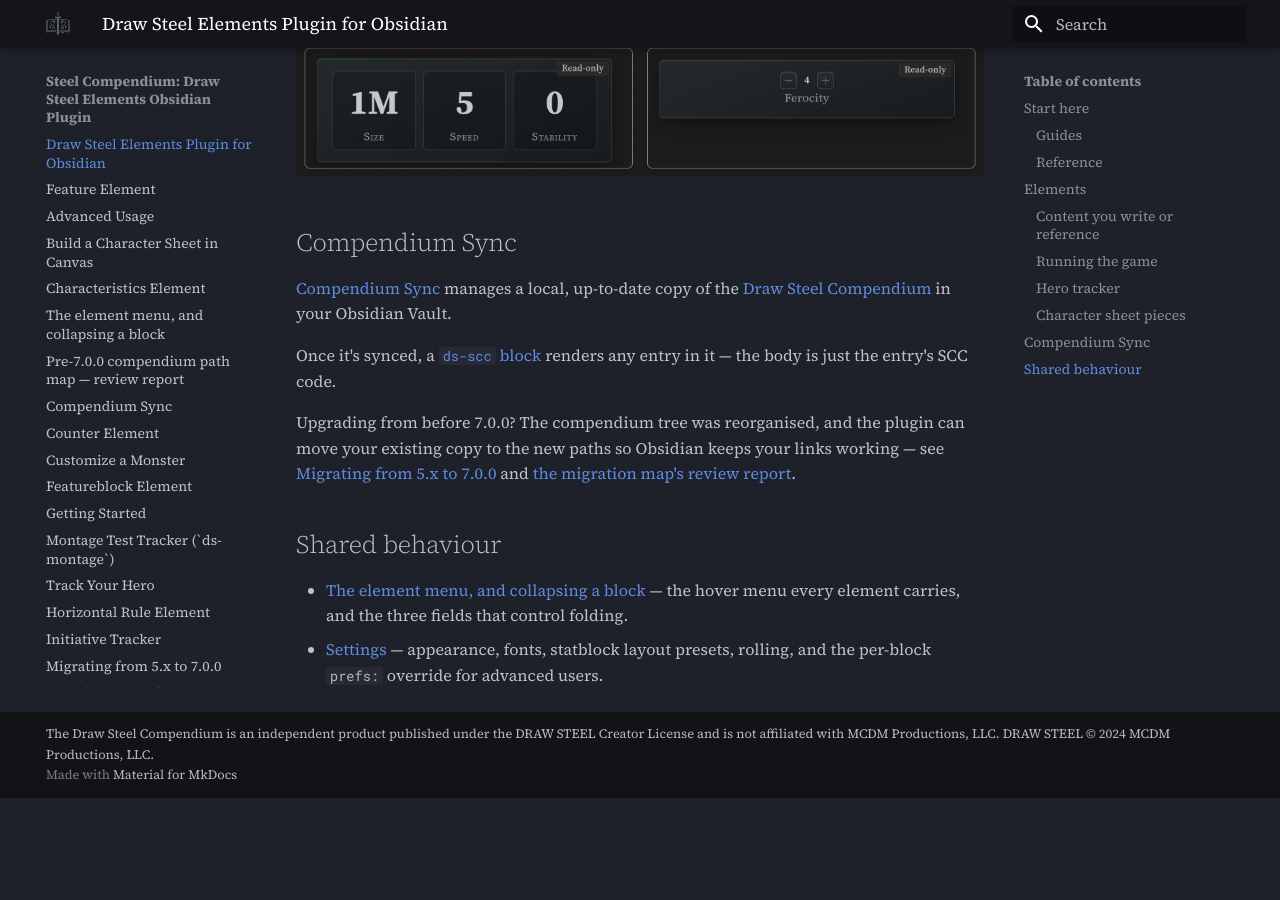
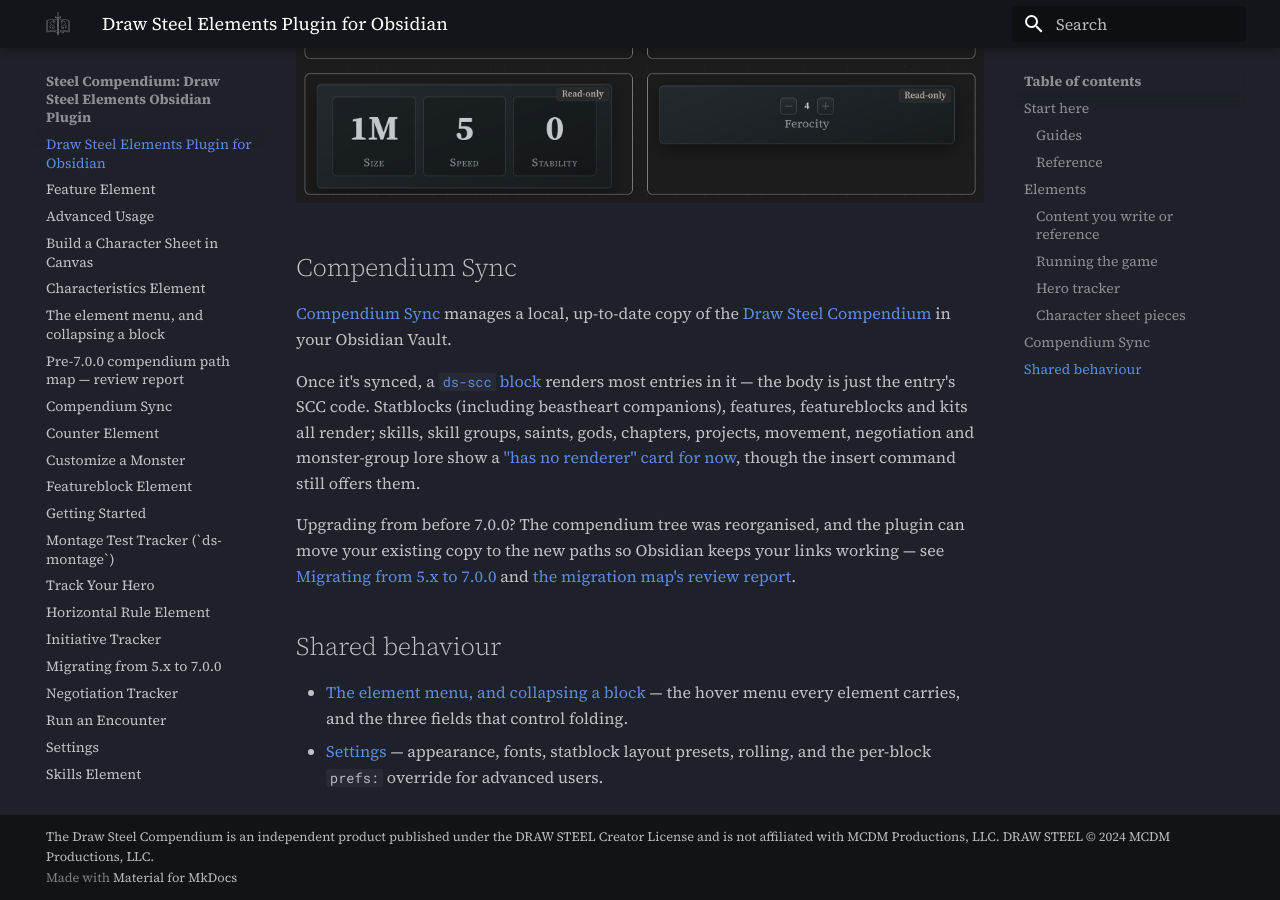
Before and after one commit to SteelCompendium/draw-steel-elements, an MkDocs documentation site: the page built from docs/index.md, in a window 1280 px wide and 900 px high, scrolled down 13163 px. Built offline with MkDocs 1.6.1 and Material for MkDocs 9.7.7, drawn with Linux system fonts in a browser that asks for light colours; comment, search, counter and statistics services are not loaded; the version menu is left out; before the commit the page ends 13961 px from its top, so only the background shows below that; some of the changed text lies outside the part shown.

Commit message:
docs(compendium): say what ds-scc renders and what it doesn't yet; changelog (SC-390)

```diff
--- a/docs/index.md
+++ b/docs/index.md
@@ -30,7 +30,7 @@
   the plugin writes the block for you. Also: the insert commands and per-block overrides.
 - **[Compendium Sync](compendium-sync.md)** — download the official
   [Draw Steel Compendium](https://steelcompendium.io/compendium) into your vault and
-  reference any entry by its code.
+  reference an entry by its code.
 - **[Settings](settings.md)** — what every settings page does, and the statblock presets.
 - **[Migrating from 5.x to 7.0.0](migrating-to-7.md)** — read this before your first sync
   if you have used the plugin before.
@@ -67,8 +67,10 @@
 
 **[Compendium reference](compendium-sync.md#referencing-a-compendium-entry-in-your-notes)** — `ds-scc`
 
-Renders any entry from your synced compendium. The body is the entry's SCC code and
-nothing else, so the card always reflects the currently synced version.
+Renders most entries from your synced compendium (statblocks, features, kits and the rest;
+[a few kinds don't have a card yet](compendium-sync.md#what-renders-and-what-doesnt-yet)).
+The body is the entry's SCC code and nothing else, so the card always reflects the currently
+synced version.
 
 **[Horizontal rule](horizontal-rule.md)** — `ds-hr`, `ds-horizontal-rule`
 
@@ -122,7 +124,11 @@
 [Draw Steel Compendium](https://steelcompendium.io/compendium) in your Obsidian Vault.
 
 Once it's synced, a [`ds-scc` block](compendium-sync.md#referencing-a-compendium-entry-in-your-notes)
-renders any entry in it — the body is just the entry's SCC code.
+renders most entries in it — the body is just the entry's SCC code. Statblocks (including
+beastheart companions), features, featureblocks and kits all render; skills, skill groups,
+saints, gods, chapters, projects, movement, negotiation and monster-group lore show a
+["has no renderer" card for now](compendium-sync.md#what-renders-and-what-doesnt-yet), though
+the insert command still offers them.
 
 Upgrading from before 7.0.0? The compendium tree was reorganised, and the plugin can move
 your existing copy to the new paths so Obsidian keeps your links working — see
```
Also changed, not shown: CHANGELOG.md (+12 -0 lines), docs/compendium-sync.md (+20 -2 lines).
